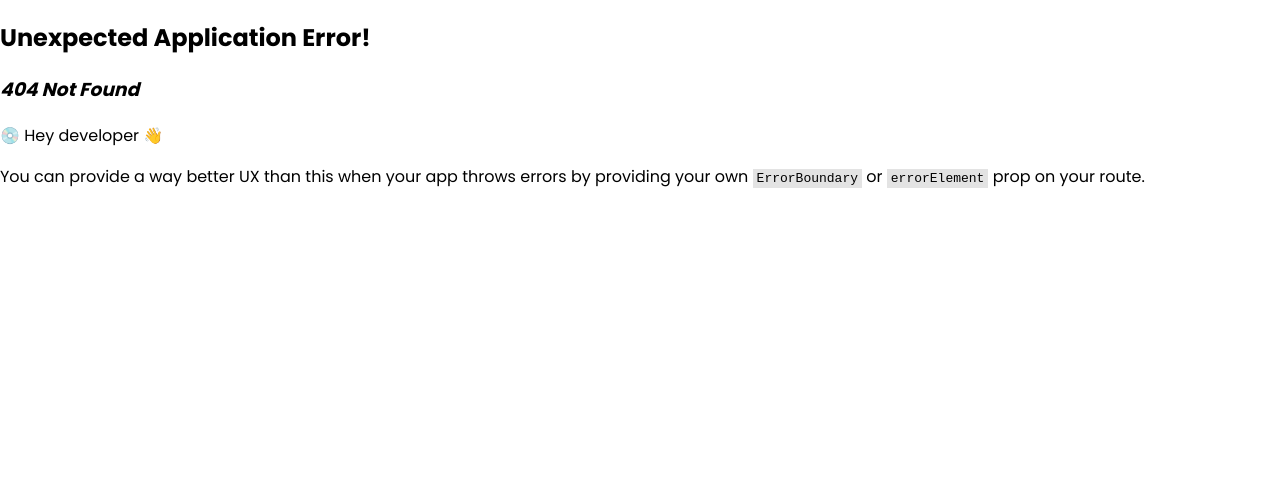
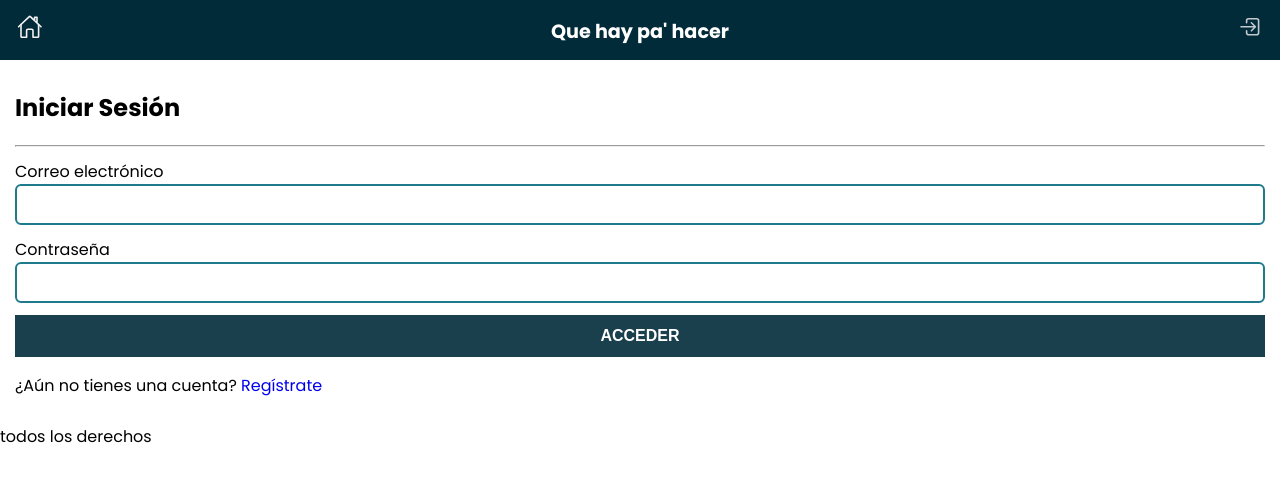
Before and after one commit to jsuazag/cedesistemas-fs-2023-2, a React (Vite) app in the folder quehaypahacer-app/: page /login in a window 1280 px wide. Before the commit this address had no page. Shown: the top 482 px of the page. Built offline with nearby package versions, Linux system fonts and the light colour scheme.

Commit message:
add: login page

```diff
--- a/quehaypahacer-app/src/App.jsx
+++ b/quehaypahacer-app/src/App.jsx
@@ -4,6 +4,7 @@ import { Home } from "./pages/Home"
 import { EventDetail } from "./pages/EventDetail"
 import { Profile } from './pages/Profile'
 import { Confirmation } from './pages/Confirmation'
+import { Login } from './pages/Login'
 
 const router = createBrowserRouter([
   {
@@ -21,6 +22,10 @@ const router = createBrowserRouter([
   {
     path: '/confirmation',
     element: <Confirmation />
+  },
+  {
+    path: '/login',
+    element: <Login />
   }
 ])
 
--- a/quehaypahacer-app/src/globalStyles.jsx
+++ b/quehaypahacer-app/src/globalStyles.jsx
@@ -9,6 +9,11 @@ export const COLORS = {
 }
 
 export const GlobalStyles = createGlobalStyle`
+
+  *, ::after, ::before {
+    box-sizing: border-box;
+  }
+
   body {
     margin: 0;
     padding: 0;
--- /dev/null
+++ b/quehaypahacer-app/src/pages/Login/index.jsx
@@ -0,0 +1,52 @@
+import styled from 'styled-components'
+import { Layout } from '../../components/Layout'
+import { Button, COLORS } from '../../globalStyles';
+import { Link } from 'react-router-dom';
+
+export const FormContainer = styled.section`
+  //border: 1px solid red;
+`;
+
+export const FormControl = styled.div`
+
+  margin: 12px 0;
+
+  input {
+    width: 100%;
+    font-family: 'Montserrat';
+    font-size: 1.1em;
+    border: 2px solid ${COLORS.secondary};
+    border-radius: 6px;
+    padding: 8px 10px;
+    outline: none;
+  }
+`
+
+export const Login = () => {
+
+  return (
+    <Layout>
+      <h2>Iniciar Sesión</h2>
+      <hr />
+      <FormContainer>
+        <form>
+          <FormControl>
+            <label>Correo electrónico</label>
+            <input type="email" />
+          </FormControl>
+
+          <FormControl>
+            <label>Contraseña</label>
+            <input type="password" />
+          </FormControl>
+
+          <Button type='submit'>Acceder</Button>
+
+        </form>
+      </FormContainer>
+
+      <p>¿Aún no tienes una cuenta? <Link to="/signup">Regístrate</Link> </p>
+
+    </Layout>
+  )
+}
```
